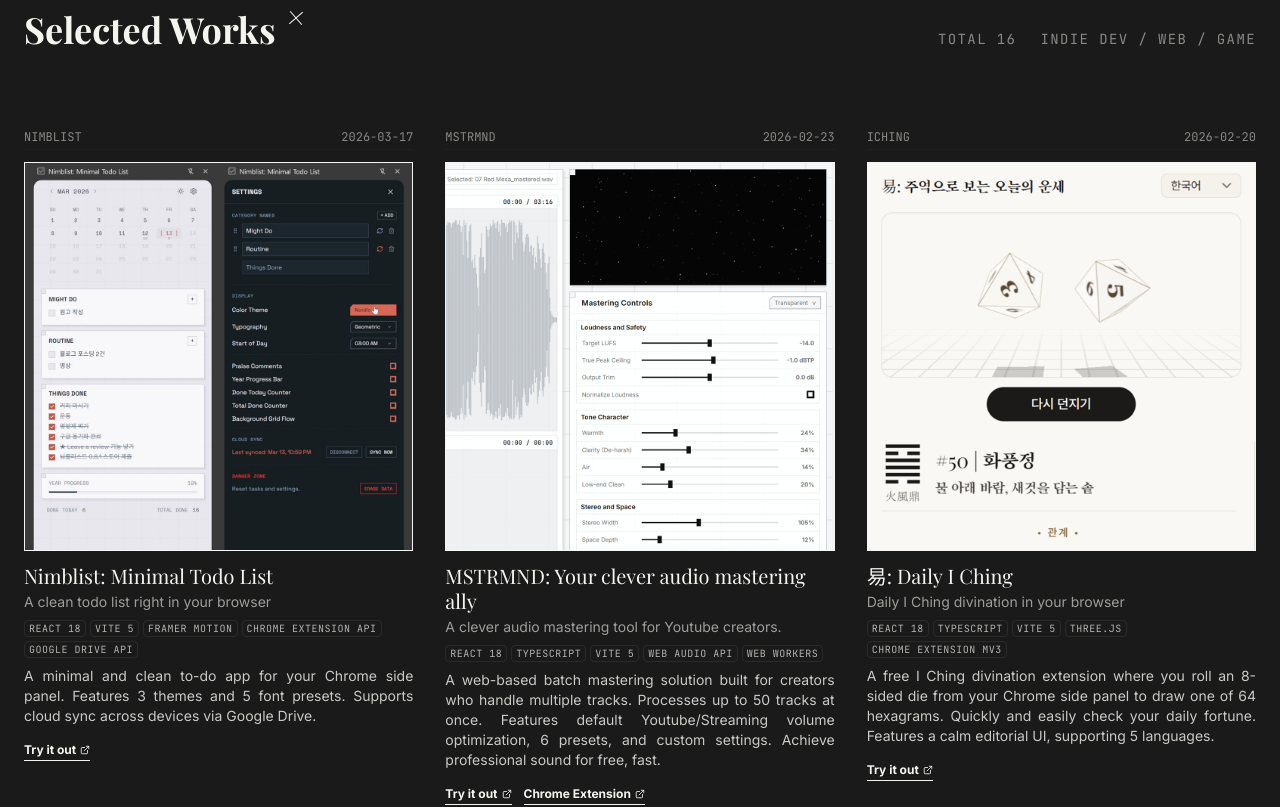
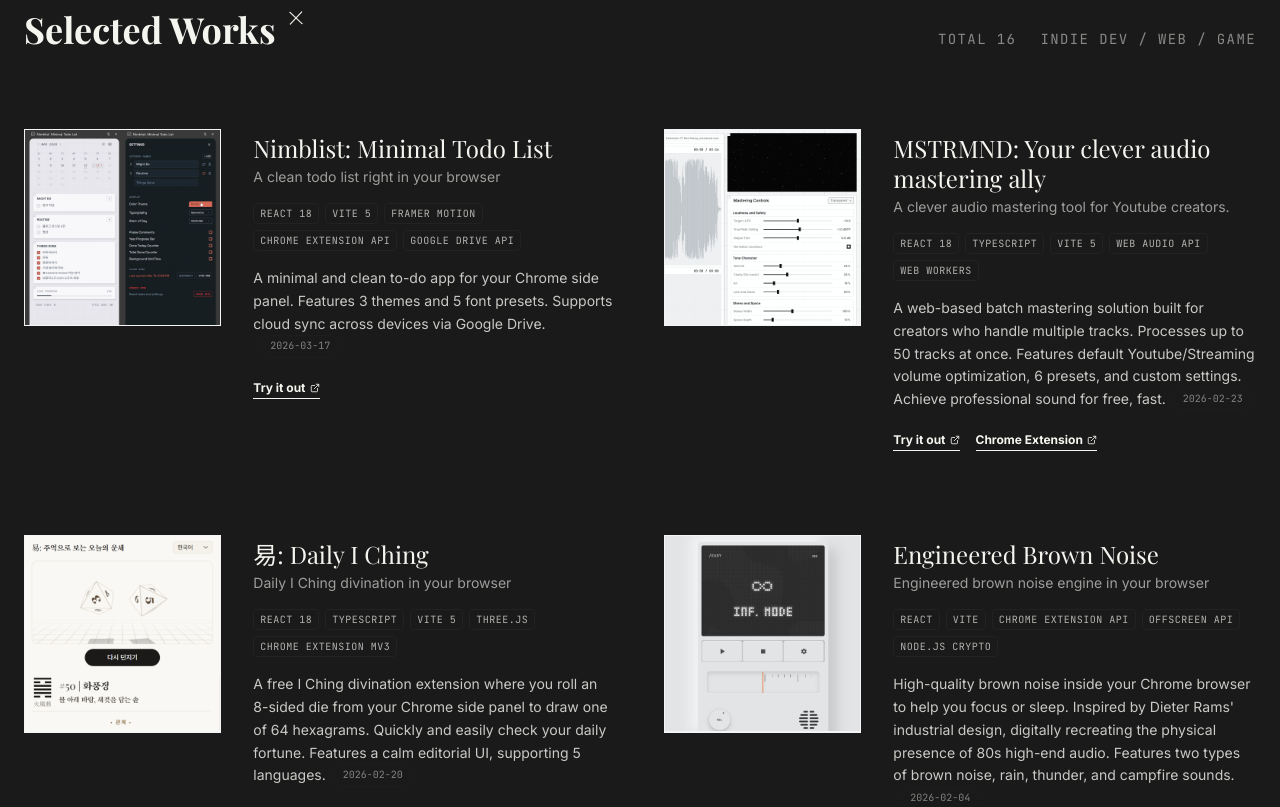
Before and after one commit to heavyrain39/portfolio, a Next.js app: page /portfolio/ in a window 1280 px wide. Shown: the part 880-1687 px from the top of the page. Built offline with nearby package versions, Linux system fonts and the light colour scheme; a web font is replaced by a local one.

Commit message:
레이아웃 2단 그리드 변경

```diff
--- a/components/sections/Music.tsx
+++ b/components/sections/Music.tsx
@@ -46,7 +46,7 @@
             >
                 {allMusic.map((item) => (
                     <div key={item.id} className="min-w-[300px] md:min-w-[400px] snap-center flex flex-col gap-4">
-                        <div className="aspect-video bg-black/5 rounded-sm overflow-hidden border border-border/20 relative">
+                        <div className="aspect-video bg-black/5 overflow-hidden border border-border/20 relative">
                             <iframe
                                 width="100%"
                                 height="100%"
--- a/components/sections/Projects.tsx
+++ b/components/sections/Projects.tsx
@@ -19,14 +19,14 @@
                 </div>
             </div>
 
-            <div className="grid grid-cols-1 md:grid-cols-2 lg:grid-cols-3 gap-x-8 gap-y-20">
+            <div className="grid grid-cols-1 lg:grid-cols-2 gap-x-12 gap-y-16 md:gap-y-20">
                 {projects.map((project, index) => (
                     <motion.div
                         key={project.id}
                         initial={{ opacity: 0, y: 50 }}
                         whileInView={{ opacity: 1, y: 0 }}
                         viewport={{ once: true, margin: "-50px" }}
-                        transition={{ duration: 0.3, delay: index * 0.05, ease: "easeOut" }}
+                        transition={{ duration: 0.5, delay: (index % 2) * 0.1, ease: "easeOut" }}
                     >
                         <ProjectCard project={project} />
                     </motion.div>
--- a/components/ui/ProjectCard.tsx
+++ b/components/ui/ProjectCard.tsx
@@ -31,16 +31,12 @@
     };
 
     return (
-        <div className="group relative flex flex-col gap-3">
-            {/* Timestamp / Meta */}
-            <div className="flex justify-between items-center text-xs font-mono opacity-50 border-b border-border/50 pb-1">
-                <span>{project.id.toUpperCase()}</span>
-                <span>{project.lastUpdated}</span>
-            </div>
-
+        <div className="group relative flex flex-col md:flex-row gap-6 md:gap-8 items-start">
+            {/* Image */}
+            <div className="w-full md:w-2/5 lg:w-1/3 shrink-0">
                 <div
                     ref={cardRef}
-                className="relative aspect-square w-full overflow-hidden bg-gray-100 dark:bg-gray-800 border border-border/50 group-hover:border-foreground/50 transition-colors duration-300 project-image-container"
+                    className="relative aspect-square w-full overflow-hidden bg-gray-100 dark:bg-gray-800 border border-foreground/20 project-image-container"
                     onMouseMove={handleMouseMove}
                     onMouseLeave={handleMouseLeave}
                 >
@@ -53,33 +49,37 @@
                         unoptimized
                     />
                 </div>
+            </div>
 
             {/* Info */}
-            <div className="flex flex-col gap-2">
-                <h3 className="font-serif text-xl leading-tight">
+            <div className="flex flex-col gap-3 w-full md:w-3/5 lg:w-2/3 py-1">
+                <h3 className="font-serif text-2xl leading-tight">
                     {isMounted && language === "en" ? project.enTitle : project.title}
                     <span className="block text-sm font-sans font-normal opacity-60 mt-1">
                         {isMounted && language === "en" ? (project.enConcept || project.concept) : project.concept}
                     </span>
                 </h3>
 
-                <div className="flex flex-wrap gap-1 text-[10px] font-mono uppercase tracking-wider opacity-70">
+                <div className="flex flex-wrap gap-1.5 text-[10px] font-mono uppercase tracking-wider opacity-70 mt-1">
                     {project.techStack.map((tech) => (
-                        <span key={tech} className="border border-border px-1 rounded-sm">{tech}</span>
+                        <span key={tech} className="border border-border/50 px-1.5 py-0.5 rounded-sm">{tech}</span>
                     ))}
                 </div>
 
-                <p className="text-sm opacity-80 text-justify break-keep w-full">
+                <p className="text-sm opacity-80 break-keep w-full mt-1 leading-relaxed">
                     {isMounted && language === "en" ? (project.enDescription || project.description) : project.description}
+                    <span className="inline-block ml-2 px-2 py-0.5 rounded-full border border-border/40 text-[10px] font-mono opacity-60 whitespace-nowrap transform -translate-y-[2px]">
+                        {project.lastUpdated}
+                    </span>
                 </p>
 
-                <div className="flex gap-3">
+                <div className="flex gap-4 mt-2">
                     {project.link && (
                         <a
                             href={project.link}
                             target="_blank"
                             rel="noopener noreferrer"
-                            className="self-start mt-2 text-xs font-bold border-b border-foreground pb-0.5 hover:opacity-50 transition-opacity flex items-center gap-1"
+                            className="self-start text-xs font-bold border-b border-foreground pb-0.5 hover:opacity-50 transition-opacity flex items-center gap-1"
                         >
                             {isMounted && language === "en" ? (project.enLinkText || project.linkText || "VIEW PROJECT") : (project.linkText || "VIEW PROJECT")} <ExternalLink size={10} />
                         </a>
@@ -89,7 +89,7 @@
                             href={project.secondaryLink}
                             target="_blank"
                             rel="noopener noreferrer"
-                            className="self-start mt-2 text-xs font-bold border-b border-foreground pb-0.5 hover:opacity-50 transition-opacity flex items-center gap-1"
+                            className="self-start text-xs font-bold border-b border-foreground pb-0.5 hover:opacity-50 transition-opacity flex items-center gap-1"
                         >
                             {isMounted && language === "en" ? (project.enSecondaryLinkText || project.secondaryLinkText || "VIEW PROJECT") : (project.secondaryLinkText || "VIEW PROJECT")} <ExternalLink size={10} />
                         </a>
```
Lines whose indentation alone changed are shown as unchanged.
